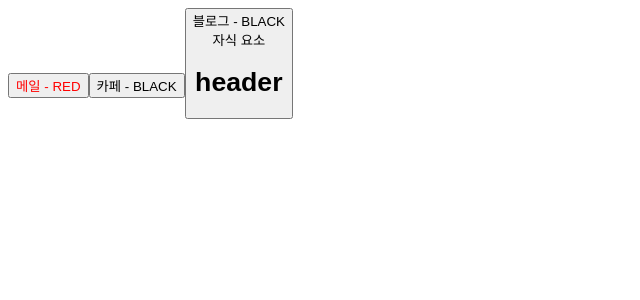
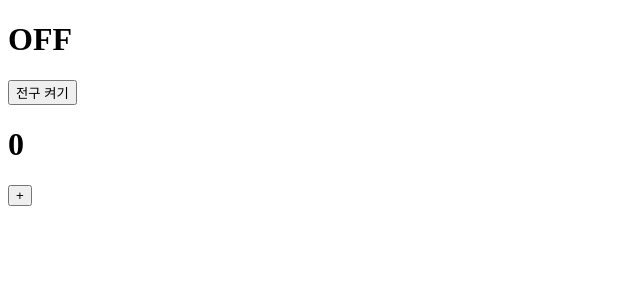
Before and after one commit to kxxnayun/onebite-react, a React (Vite) app in the folder section05/: page / in a window 1280 px wide. Shown: the top 300 px of the page, without its empty margins (0-640 px from the left). Built offline with nearby package versions, Linux system fonts and the light colour scheme.

Commit message:
section05 React.js 입문

```diff
--- a/section05/src/App.jsx
+++ b/section05/src/App.jsx
@@ -1,25 +1,27 @@
-import "./App.css";
-import Footer from "./components/Footer";
-import Header from "./components/Header";
-import Main from "./components/Main";
-import Button from "./components/Button";
+import { useState } from "react";
 
 function App() {
-  const buttonProps = {
-    text: "메일",
-    color: "red",
-    a: 1,
-    b: 2,
-    c: 3,
-  };
+  const [count, setCount] = useState(0);
+  const [light, setLight] = useState("OFF");
+
   return (
     <>
-      <Button {...buttonProps} />
-      <Button text={"카페"} />
-      <Button text={"블로그"}>
-        <div>자식 요소</div>
-        <Header />
-      </Button>
+      <div>
+        <h1>{light}</h1>
+        <button onClick={() => setLight(light === "ON" ? "OFF" : "ON")}>
+          전구 {light === "ON" ? "끄기" : "켜기"}
+        </button>
+      </div>
+      <div>
+        <h1>{count}</h1>
+        <button
+          onClick={() => {
+            setCount(count + 1);
+          }}
+        >
+          +
+        </button>
+      </div>
     </>
   );
 }
```
